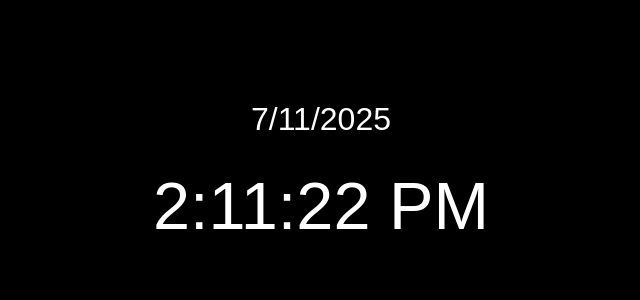
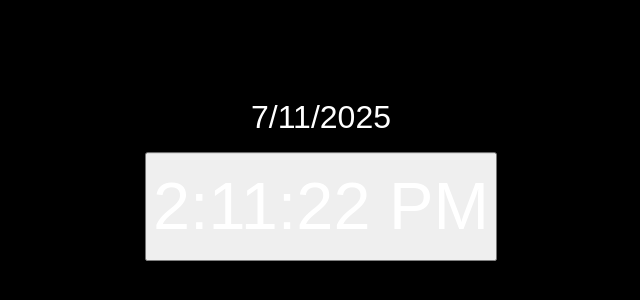
Before and after one commit to MVISHAL240701598/Always-on-display, a plain HTML site: page index.html in a window 1280 px wide. Shown: the part 228-528 px from the top of the page, without its empty margins (319-959 px from the left). Drawn offline with Linux system fonts and the light colour scheme.

Commit message:
style.css

```diff
--- a/style.css
+++ b/style.css
@@ -21,9 +21,3 @@ body{
     font-size: 2em;
     margin: 0;
 }
-.toggle-fullscreen {
-    background: black;
-    border: none;
-    color: black;
-    cursor: pointer;
-}
```
